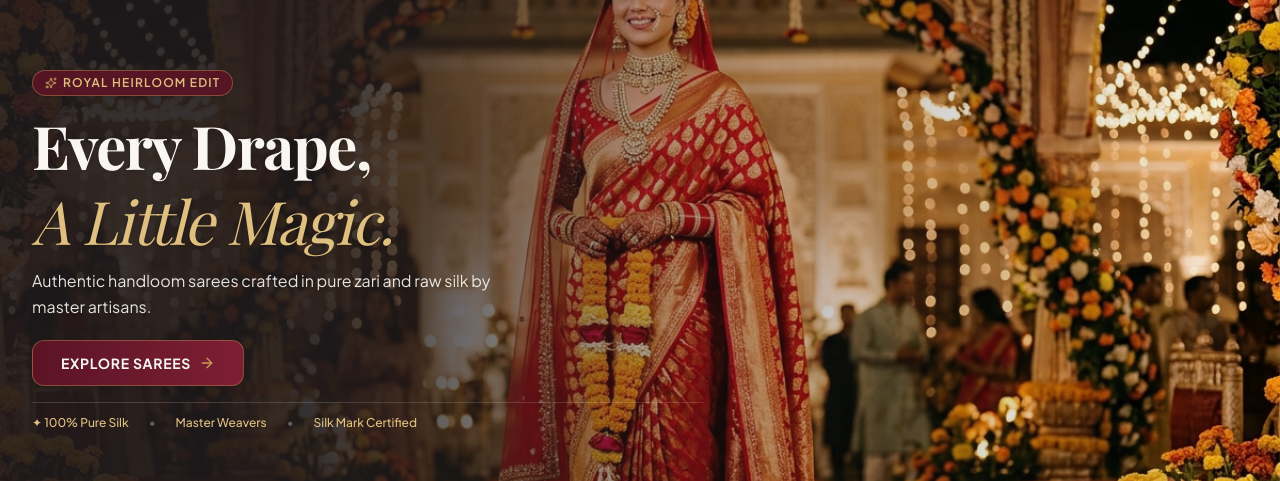
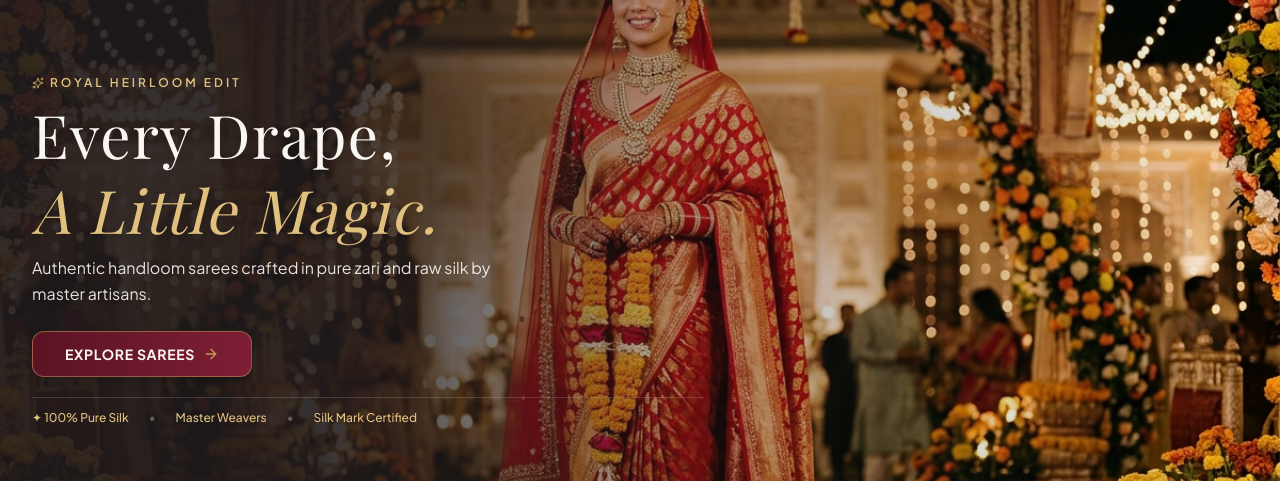
Before and after one commit to Pasulasuprajaa/Palluvo, a React (Vite) app in the folder client/: page / in a window 1280 px wide. Shown: the part 204-685 px from the top of the page. Built offline with nearby package versions, Linux system fonts and the light colour scheme; no server answers; a web font is replaced by a local one.

Commit message:
style(homepage): streamline hero section with seamless luxury editorial typography

```diff
--- a/client/src/pages/HomePage.jsx
+++ b/client/src/pages/HomePage.jsx
@@ -129,28 +129,28 @@ export default function HomePage({ onNavigate }) {
           <div className="absolute inset-0 bg-gradient-to-t from-[#1F1A1C] via-[#1F1A1C]/50 via-40% to-transparent md:bg-gradient-to-r md:from-[#1F1A1C]/90 md:from-25% md:via-[#1F1A1C]/35 md:via-50% md:to-transparent pointer-events-none" />
         </a>
 
-        {/* Hero Content with Sleek Compact Framing */}
-        <div className="relative z-10 max-w-7xl mx-auto px-4 sm:px-6 lg:px-8 py-5 sm:py-8 md:py-20 lg:py-24 w-full flex flex-col justify-end md:justify-center pointer-events-none">
-          <div className="max-w-xl md:max-w-lg lg:max-w-xl xl:max-w-2xl bg-[#1F1A1C]/65 md:bg-transparent backdrop-blur-sm md:backdrop-blur-none p-3.5 sm:p-5 md:p-0 rounded-2xl border border-[#C5A059]/25 md:border-0 shadow-xl md:shadow-none animate-fade-in pointer-events-auto">
-            {/* Pill Tag */}
-            <div className="inline-flex items-center gap-1.5 px-2.5 py-0.5 sm:px-3 sm:py-1 rounded-full bg-[#5B1425]/90 border border-[#C5A059]/40 text-[#E0C07F] text-[10px] sm:text-xs font-semibold uppercase tracking-widest mb-2 sm:mb-3 shadow-sm">
-              <Sparkles className="w-3 h-3 text-[#C5A059] shrink-0" />
+        {/* Hero Content with Seamless Luxury Editorial Styling */}
+        <div className="relative z-10 max-w-7xl mx-auto px-4 sm:px-6 lg:px-8 py-6 sm:py-10 md:py-20 lg:py-24 w-full flex flex-col justify-end md:justify-center pointer-events-none">
+          <div className="max-w-xl md:max-w-lg lg:max-w-xl xl:max-w-2xl pointer-events-auto">
+            {/* Editorial Tag */}
+            <p className="text-[10px] sm:text-xs font-semibold uppercase tracking-[0.25em] text-[#E0C07F] mb-1.5 flex items-center gap-1.5">
+              <Sparkles className="w-3 h-3 text-[#C5A059]" />
               <span>Royal Heirloom Edit</span>
-            </div>
+            </p>
 
             {/* Headline */}
-            <h1 className="font-serif text-xl sm:text-3xl md:text-5xl lg:text-6xl font-bold leading-tight tracking-tight text-[#FAF7F2] drop-shadow-sm animate-slide-up">
+            <h1 className="font-serif text-2xl sm:text-4xl md:text-5xl lg:text-6xl font-normal leading-tight tracking-wide text-[#FAF7F2] drop-shadow-md">
               Every Drape, <br />
-              <span className="italic font-normal text-[#E0C07F]">A Little Magic.</span>
+              <span className="italic text-[#E0C07F]">A Little Magic.</span>
             </h1>
 
             {/* Compact Description */}
-            <p className="mt-1.5 sm:mt-2.5 text-xs sm:text-sm md:text-base text-[#FAF7F2]/90 leading-relaxed font-sans max-w-lg drop-shadow-xs">
+            <p className="mt-2 text-xs sm:text-sm md:text-base text-[#FAF7F2]/90 leading-relaxed font-sans max-w-lg drop-shadow-sm">
               Authentic handloom sarees crafted in pure zari and raw silk by master artisans.
             </p>
 
             {/* Action Button */}
-            <div className="mt-3 sm:mt-5 flex items-center w-full sm:w-auto">
+            <div className="mt-4 sm:mt-6 flex items-center w-full sm:w-auto">
               <a
                 href="/sarees"
                 onClick={(e) => {
@@ -158,7 +158,7 @@ export default function HomePage({ onNavigate }) {
                   e.preventDefault();
                   onNavigate('shop');
                 }}
-                className="px-5 sm:px-7 py-2.5 sm:py-3 min-h-[44px] bg-gradient-to-r from-[#5B1425] to-[#7E1E34] hover:from-[#7E1E34] hover:to-[#5B1425] text-[#FAF7F2] font-bold text-xs sm:text-sm uppercase tracking-wider rounded-xl transition-all duration-300 shadow-md hover:shadow-xl flex items-center justify-center gap-2 border border-[#C5A059]/40 active:scale-95 cursor-pointer text-center"
+                className="px-6 sm:px-8 py-3 min-h-[44px] bg-gradient-to-r from-[#5B1425] to-[#7E1E34] hover:from-[#7E1E34] hover:to-[#5B1425] text-[#FAF7F2] font-bold text-xs sm:text-sm uppercase tracking-wider rounded-xl transition-all duration-300 shadow-lg hover:shadow-2xl flex items-center justify-center gap-2 border border-[#C5A059]/50 active:scale-95 cursor-pointer text-center"
               >
                 <span>Explore Sarees</span>
                 <ArrowRight className="w-4 h-4 text-[#C5A059] shrink-0" />
@@ -166,7 +166,7 @@ export default function HomePage({ onNavigate }) {
             </div>
 
             {/* Sleek Compact Trust Badges */}
-            <div className="mt-2.5 sm:mt-4 pt-2 sm:pt-3 border-t border-white/15 flex items-center justify-between sm:justify-start sm:gap-5 text-[10px] sm:text-xs text-[#E0C07F] font-medium">
+            <div className="mt-3 sm:mt-5 pt-2.5 sm:pt-3 border-t border-white/15 flex items-center justify-between sm:justify-start sm:gap-5 text-[10px] sm:text-xs text-[#E0C07F] font-medium">
               <span className="flex items-center gap-1">✦ 100% Pure Silk</span>
               <span className="text-white/30">•</span>
               <span>Master Weavers</span>
```
